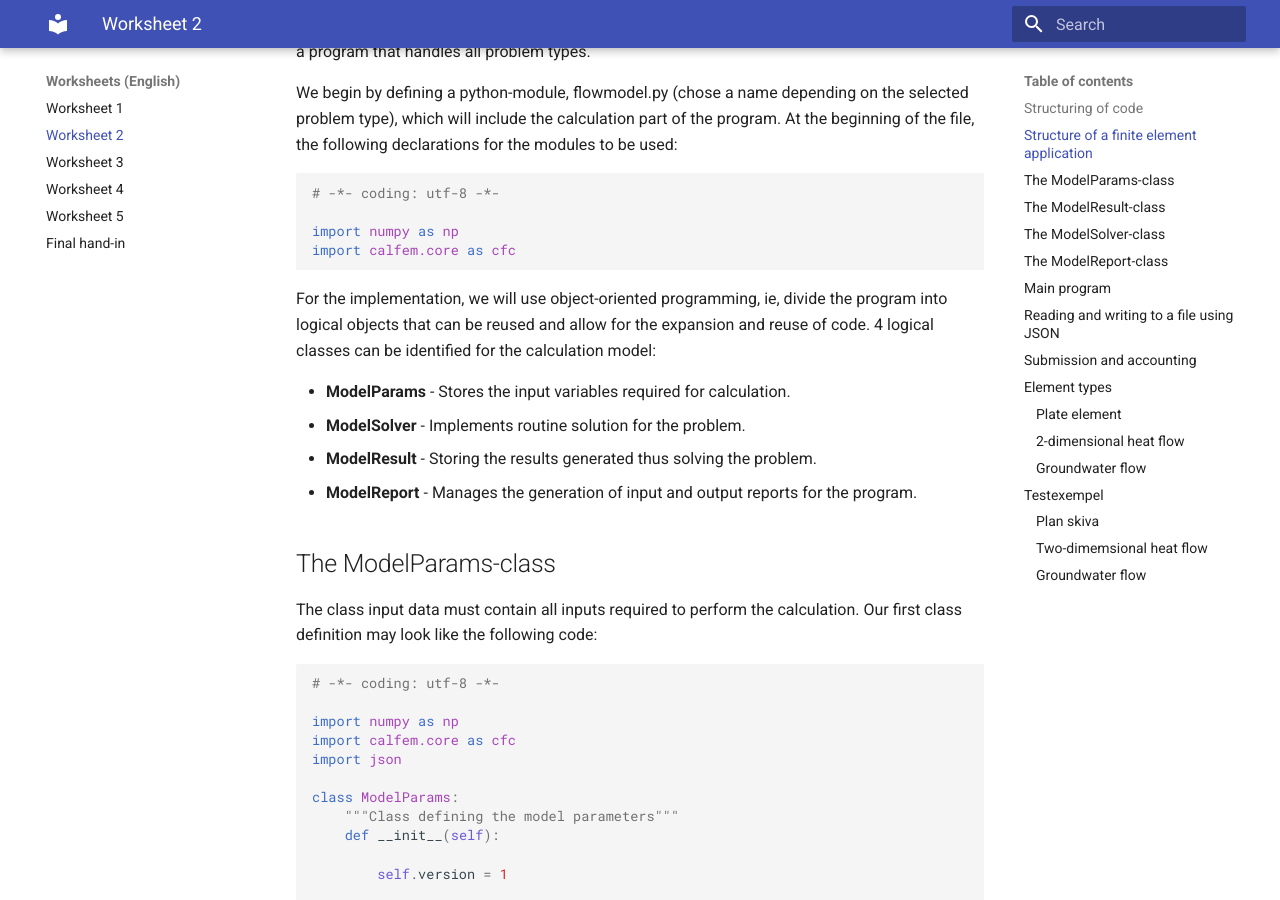
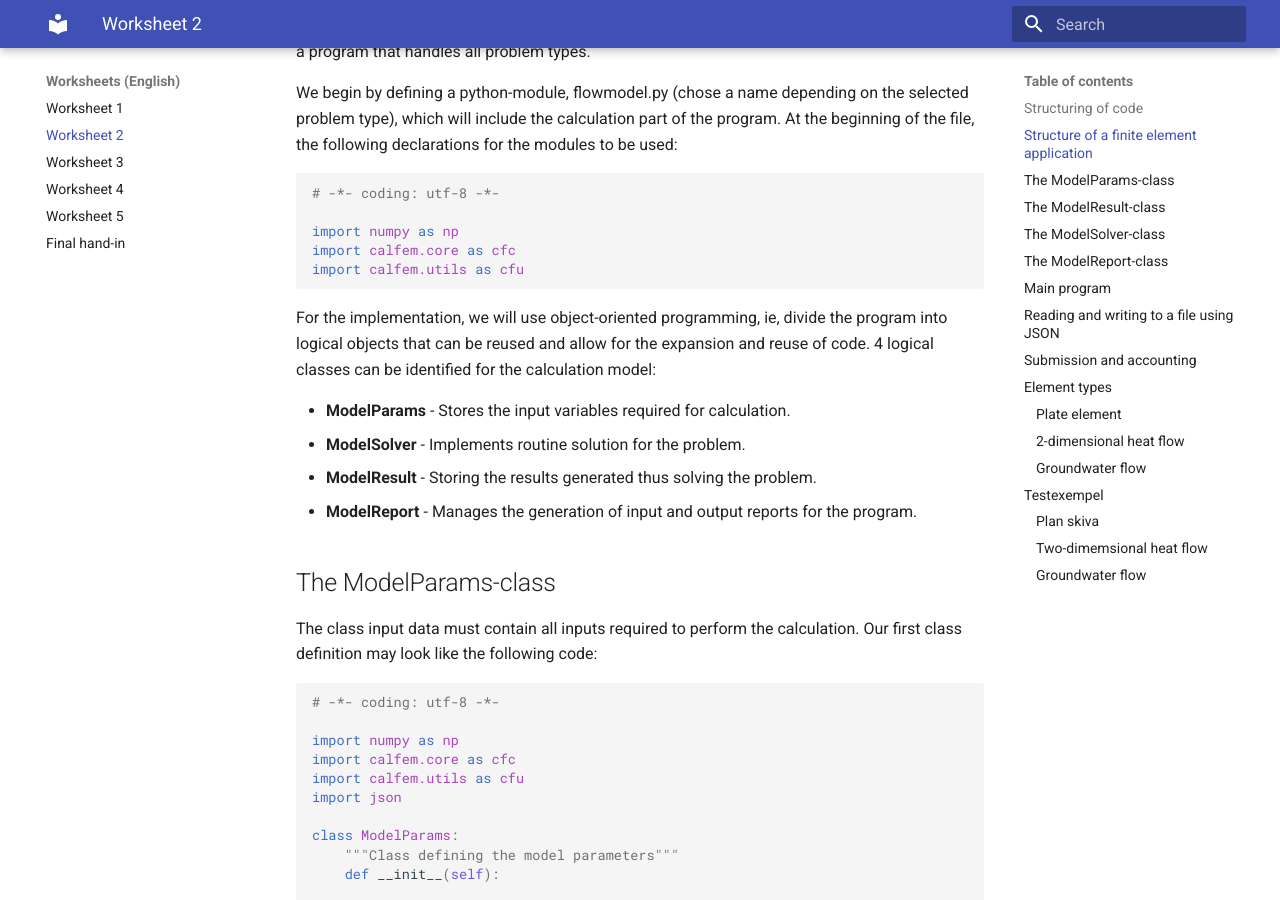
Before and after one commit to jonaslindemann/vsmn20, an MkDocs documentation site: the page built from docs/assignment2_eng.md, in a window 1280 px wide and 900 px high, scrolled down 1356 px. Built offline with MkDocs 1.6.1 and Material for MkDocs 9.7.7, drawn with Linux system fonts in a browser that asks for light colours; comment, search, counter and statistics services are not loaded.

Commit message:
Update assignment2_eng.md

````diff
--- a/docs/assignment2_eng.md
+++ b/docs/assignment2_eng.md
@@ -37,6 +37,7 @@ We begin by defining a python-module, flowmodel.py (chose a name depending on th
 
 import numpy as np
 import calfem.core as cfc
+import calfem.utils as cfu
 ```
 
 For the implementation, we will use object-oriented programming, ie, divide the program into logical objects that can be reused and allow for the expansion and reuse of code. 4 logical classes can be identified for the calculation model:
@@ -55,6 +56,7 @@ The class input data must contain all inputs required to perform the calculation
 
 import numpy as np
 import calfem.core as cfc
+import calfem.utils as cfu
 import json
 
 class ModelParams:
````
